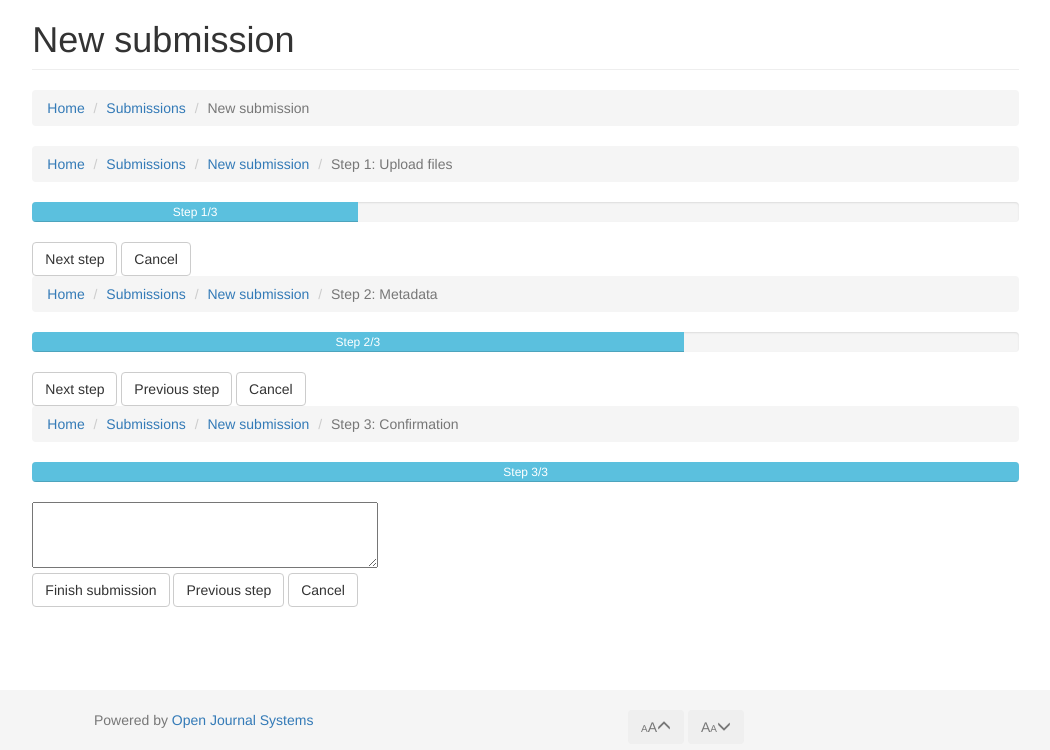
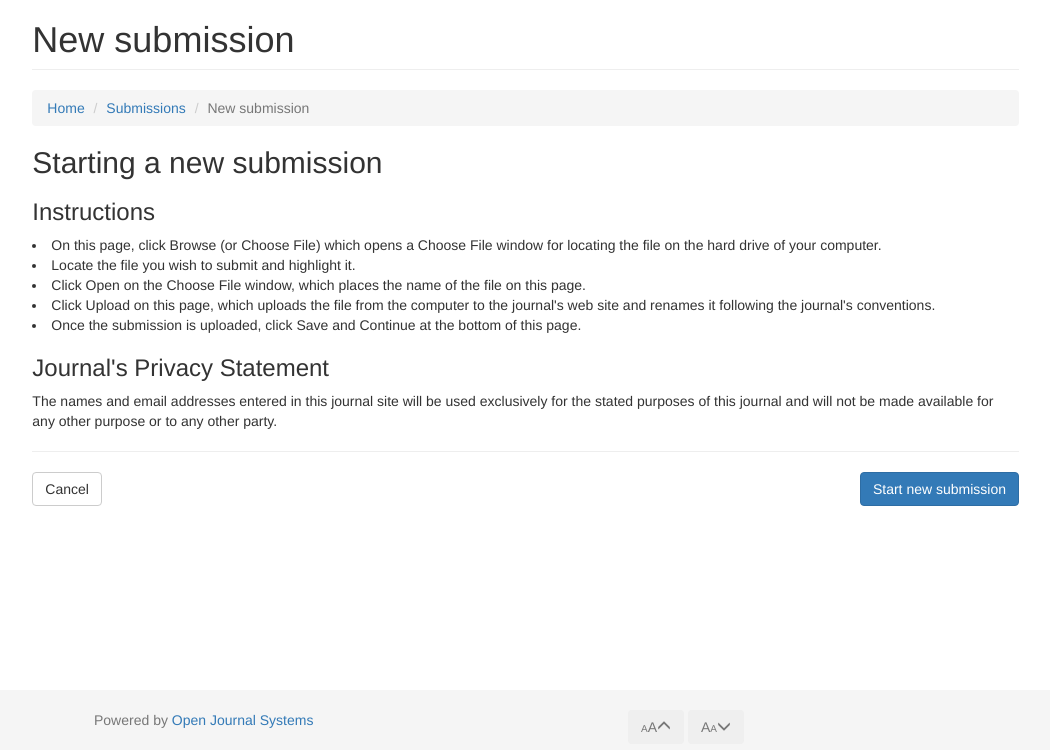
Before and after one commit to ArchSirius/log2420-project, a PHP site: template views/author/newSubmission.twig in a window 1280 px wide. Shown: the part 50-800 px from the top of the page, without its empty margins (221-1271 px from the left). Run offline with PHP 8.4, Linux system fonts and the light colour scheme; the template is opened without the code that fills it, so the values that code supplies are empty; some libraries are stand-ins or nearby versions.

Commit message:
Mise-a-jour New submission.

```diff
--- a/views/author/dashboard.twig
+++ b/views/author/dashboard.twig
@@ -7,7 +7,9 @@
   <h1 class="page-header">Dashboard</h1>
 
   <p>
-    <button type="button" class="btn btn-primary btn-lg"><span class="glyphicon glyphicon-plus"></span> New submission</button>
+    <a type="button" class="btn btn-primary btn-lg" href="{{ app.url_generator.generate('author_new_submission', {id: 1}) }}">
+      <span class="glyphicon glyphicon-plus"></span> New submission
+    </a>
   </p>
 
   <h2>Active submissions </h2>
--- a/views/author/newSubmission.twig
+++ b/views/author/newSubmission.twig
@@ -4,18 +4,75 @@
 {% block title %}Dashboard{% endblock %}
 
 {% block content %}
+  <script type="text/javascript">
+  $(document).ready(function(){
+    $('#next-0').click(function(){
+      $('#step0').removeClass('active');
+      $('#step1').addClass('active');
+    });
+
+    $('#next-1').click(function(){
+      $('#step1').removeClass('active');
+      $('#step2').addClass('active');
+    });
+
+    $('#next-2').click(function(){
+      $('#step2').removeClass('active');
+      $('#step3').addClass('active');
+    });
+
+    $('#prev-2').click(function(){
+      $('#step2').removeClass('active');
+      $('#step1').addClass('active');
+    });
+
+    $('#prev-3').click(function(){
+      $('#step3').removeClass('active');
+      $('#step2').addClass('active');
+    });
+  });
+  </script>
+
   <h1 class="page-header">New submission</h1>
 
-  <div>
+  <div role="tabpanel">
+
+  <!-- Tab panes -->
+  <div class="tab-content">
+
+    <div role="tabpanel" class="tab-pane active" id="step0">
       <ol class="breadcrumb">
           <li><a href="{{ app.url_generator.generate('admin_dashboard') }}">Home</a></li>
           <li><a href="{{ app.url_generator.generate('author_submissions') }}">Submissions</a></li>
           <li class="active">New submission</li>
         </ol>
 
+      <h2>Starting a new submission</h2>
+
+      <h3>Instructions</h3>
+        <div>
+          <o1>
+            <li>On this page, click Browse (or Choose File) which opens a Choose File window for locating the file on the hard drive of your computer.</li>
+            <li>Locate the file you wish to submit and highlight it.</li>
+            <li>Click Open on the Choose File window, which places the name of the file on this page.</li>
+            <li>Click Upload on this page, which uploads the file from the computer to the journal's web site and renames it following the journal's conventions.</li>
+            <li>Once the submission is uploaded, click Save and Continue at the bottom of this page.</li>
+          </o1>
         </div>
 
-  <div>
+        <h3>Journal's Privacy Statement</h3>
+        <ul class="list-unstyled"> The names and email addresses entered in this journal site will be used exclusively for the stated purposes of this journal and will not be
+          made available for any other purpose or to any other party.
+        </ul>
+
+        <hr />
+        <a class="btn btn-default" href="{{ app.url_generator.generate('author_dashboard', {id: 1}) }}"></span>Cancel</a>
+        <button class="btn btn-primary pull-right" type="submit" id="next-0">Start new submission</button>
+
+    </div>
+
+    <div role="tabpanel" class="tab-pane" id="step1">
+
         <ol class="breadcrumb">
           <li><a href="{{ app.url_generator.generate('admin_dashboard') }}">Home</a></li>
           <li><a href="{{ app.url_generator.generate('author_submissions') }}">Submissions</a></li>
@@ -30,18 +87,40 @@
           </div>
         </div>
 
-    <button class="btn btn-default" type="submit">Next step</button>
-    <button class="btn btn-default" type="submit">Cancel</button>
+        <h2>Upload files</h2>
+        <h3>Steps to upload files</h3>
+        <u1 class="list-unstyled">
+          <li>1. Choose a file.</li>
+          <li>2. Select your file.</li>
+          <li>3. Click the button "Open" on the chosen file.</li>
+          <li>4. Upload the file with the button "Upload".</li>
+          <li>5. Wait until the file is completely downloaded.</li>
+        </u1>
+        <h3>Main submission file</h3>
+        <div class="form-group">
+         <input type="file" id="exampleInputFile">
+        </div>
+
+        <h3>Uploading supplementary files (Optional)</h3>
+        <div class="form-group">
+         <input type="file" id="exampleInputFile">
+        </div>
+
+        <hr />
+        <a class="btn btn-default" href="{{ app.url_generator.generate('author_dashboard', {id: 1}) }}"></span>Cancel</a>
+        <button class="btn btn-primary pull-right" type="submit" id="next-1">Next step<span class="glyphicon glyphicon-chevron-right"></span></button>
 
     </div>
+    <div role="tabpanel" class="tab-pane" id="step2">
 
-  <div>
         <ol class="breadcrumb">
           <li><a href="{{ app.url_generator.generate('admin_dashboard') }}">Home</a></li>
           <li><a href="{{ app.url_generator.generate('author_submissions') }}">Submissions</a></li>
-      <li><a href="{{ app.url_generator.generate('author_submissions') }}">New submission</a></li>
+          <li><a href="{{ app.url_generator.generate('author_new_submission') }}">New submission</a></li>
           <li class="active">Step 2: Metadata</li>
         </ol>
+
+        <h2>Metadata</h2>
 
         <div class="progress">
           <div class="progress-bar progress-bar-info" role="progressbar" aria-valuenow="66"
@@ -50,19 +129,29 @@
           </div>
         </div>
 
-    <button class="btn btn-default" type="submit">Next step</button>
-    <button class="btn btn-default" type="submit">Previous step</button>
-    <button class="btn btn-default" type="submit">Cancel</button>
+        <h3>Title</h3>
+        <input type="text" class="form-control inputlg" />
+        <h3>Abstract</h3>
+        <h3>Language</h3>
+        <h3>Contributors and Supporting Agencies</h3>
+        <h3>References</h3>
+
+        <hr />
+        <a class="btn btn-default" href="{{ app.url_generator.generate('author_dashboard', {id: 1}) }}"></span>Cancel</a>
+        <button class="btn btn-primary pull-right" type="submit" id="next-2">Next step<span class="glyphicon glyphicon-chevron-right"></span></button>
+        <button class="btn pull-right" type="submit" id="prev-2" style="margin-right:10px;"><span class="glyphicon glyphicon-chevron-left"></span> Previous step</button>
 
     </div>
+    <div role="tabpanel" class="tab-pane" id="step3">
 
-  <div>
         <ol class="breadcrumb">
           <li><a href="{{ app.url_generator.generate('admin_dashboard') }}">Home</a></li>
           <li><a href="{{ app.url_generator.generate('author_submissions') }}">Submissions</a></li>
-      <li><a href="{{ app.url_generator.generate('author_submissions') }}">New submission</a></li>
+          <li><a href="{{ app.url_generator.generate('author_new_submission') }}">New submission</a></li>
           <li class="active">Step 3: Confirmation</li>
         </ol>
+
+        <h2>Confirmation</h2>
 
         <div class="progress">
           <div class="progress-bar progress-bar-info" role="progressbar" aria-valuenow="100"
@@ -75,9 +164,13 @@
           <td width="80%" class="value"><textarea name="commentsToEditor" id="commentsToEditor" rows="3" cols="40" class="textArea"></textarea></td>
         </div>
 
-    <button class="btn btn-default" type="submit">Finish submission</button>
-    <button class="btn btn-default" type="submit">Previous step</button>
-    <button class="btn btn-default" type="submit">Cancel </button>
+        <hr />
+        <a class="btn btn-default" href="{{ app.url_generator.generate('author_dashboard', {id: 1}) }}"></span>Cancel</a>
+        <button class="btn btn-primary pull-right" type="submit" id="finish">Finish submission</button>
+        <button class="btn pull-right" type="submit" id="prev-3" style="margin-right:10px;"><span class="glyphicon glyphicon-chevron-left"></span> Previous step</button>
+
+    </div>
+  </div>
 
 </div>
 
--- a/views/base.twig
+++ b/views/base.twig
@@ -17,6 +17,8 @@
       <link href="/css/dashboard.css" rel="stylesheet">
       <link href="/css/sticky-footer.css" rel="stylesheet">
       <link href="/css/style.css" rel="stylesheet">
+
+      <script src="https://ajax.googleapis.com/ajax/libs/jquery/1.11.2/jquery.min.js"></script>
     {% endblock %}
   </head>
 
@@ -173,7 +175,6 @@
     <!-- Bootstrap core JavaScript
     ================================================== -->
     <!-- Placed at the end of the document so the pages load faster -->
-    <script src="https://ajax.googleapis.com/ajax/libs/jquery/1.11.2/jquery.min.js"></script>
     <script src="/js/bootstrap.min.js"></script>
     <script src="/js/docs.min.js"></script>
   </body>
```
Lines whose indentation alone changed are shown as unchanged.
